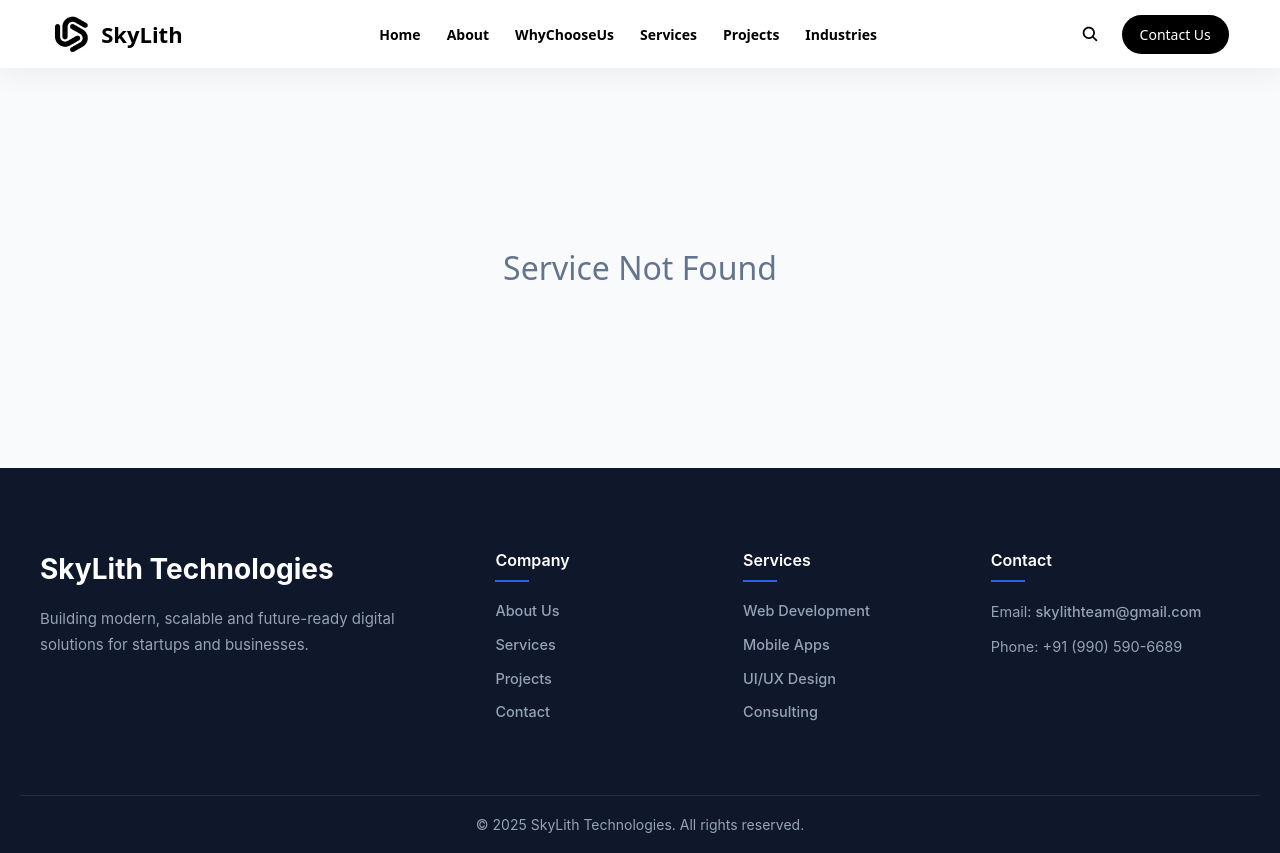
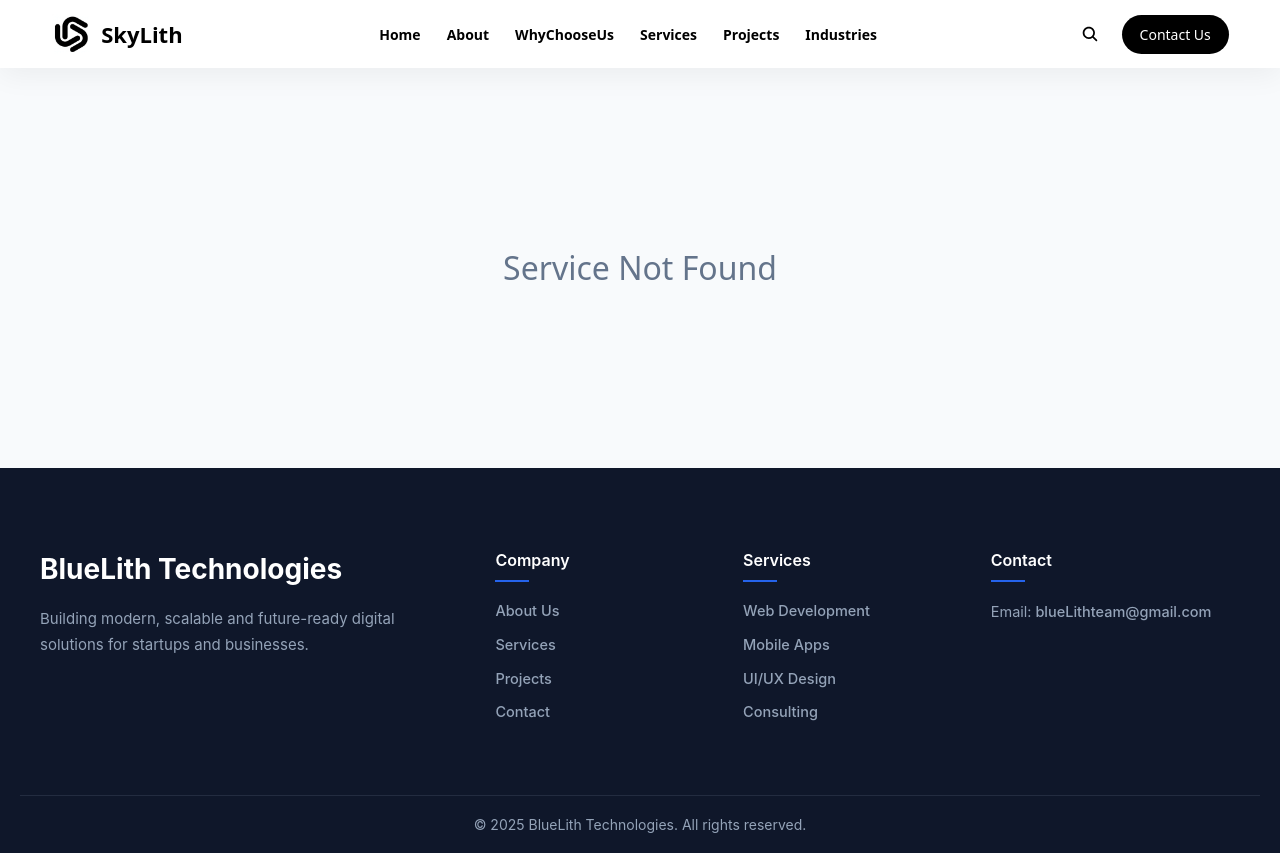
Before and after one commit to amityadaav/Bluelith, a React (Vite) app in the folder frontend/: page /industries/1 in a window 1280 px wide. Built offline with nearby package versions, Linux system fonts and the light colour scheme.

Commit message:
Update footer branding and contact information

```diff
--- a/frontend/src/components/Footer.jsx
+++ b/frontend/src/components/Footer.jsx
@@ -71,7 +71,7 @@ export default function Footer() {
         {/* BRAND */}
         <div className="footer-brand">
           <Link to="/" className="footer-brand-link">
-            <h3>SkyLith Technologies</h3>
+            <h3>BlueLith Technologies</h3>
           </Link>
           <p>
             Building modern, scalable and future-ready digital solutions for
@@ -124,17 +124,16 @@ export default function Footer() {
           <h4>Contact</h4>
           <p>
             Email:
-            <a href="mailto:contact@skylith.com">
+            <a href="mailto:contact@blueLithteam@gmail.com">
               {" "}
-              skylithteam@gmail.com
+              blueLithteam@gmail.com
             </a>
           </p>
-          <p>Phone: +91 (990) 590-6689</p>
         </div>
       </div>
 
       <div className="footer-bottom">
-        © 2025 SkyLith Technologies. All rights reserved.
+        © 2025 BlueLith Technologies. All rights reserved.
       </div>
     </footer>
   );
```
